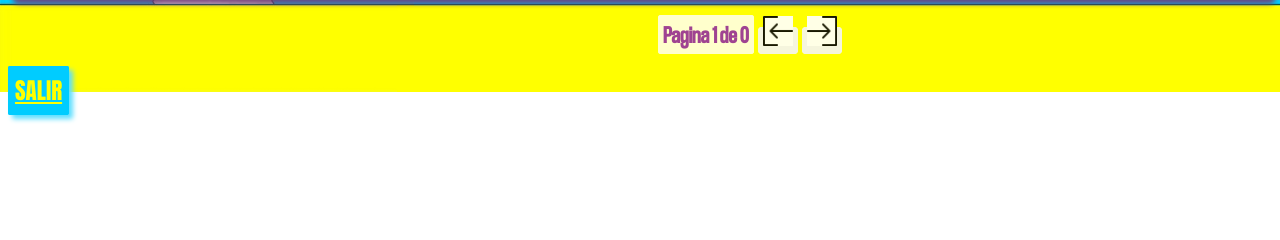
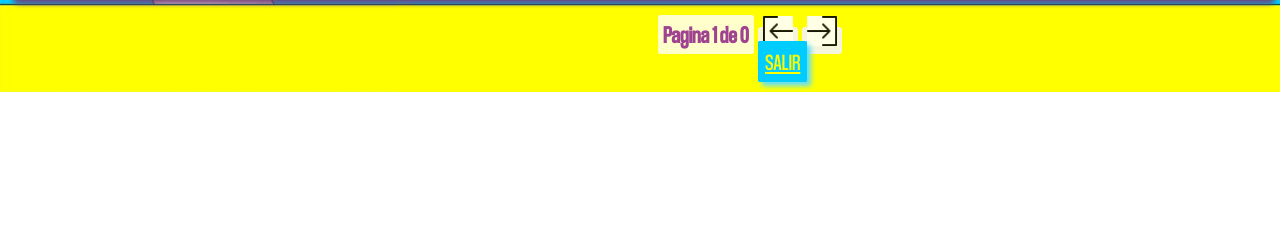
Before and after one commit to SilvinaZabinski/TP_ABML_MODULO1, a PHP site: page /pagmascota.php in a window 1280 px wide. Shown: the part 536-776 px from the top of the page. Run offline with PHP 8.4, Linux system fonts and the light colour scheme; data that the repository does not hold is empty.

Commit message:
terminado, guiño guiño

```diff
--- a/Css/pagmascotas.css
+++ b/Css/pagmascotas.css
@@ -112,13 +112,15 @@ strong{
 }
 
 .salir{
-    font-family: Impact;
 
+    font-family:"botones_index";
     color:#FFFF00;
     font-size: 23px;
     background-color: #00CCFF;
     border: 7px solid #00CCFF;
     border-radius: 2px;
-
+    position: relative;
+    left:750px;
+    top: -25px;
         box-shadow: 4px 4px 5px rgb(95, 223, 255)
 }
--- a/agregarmascota.php
+++ b/agregarmascota.php
@@ -57,7 +57,7 @@ if ($mysqli->connect_error) {
      <select name="idpropietario">
         <option value="0">Seleccione:</option>
         <?php
-          $query = $mysqli -> query ("SELECT * FROM propietarios");
+          $query = $mysqli -> query ("SELECT * FROM propietarios WHERE estado =1");
           while ($valores = mysqli_fetch_array($query)) {
             echo '<option value="'.$valores['idpropietario'].'">'.$valores['nombre'].'</option>';
           }
```
